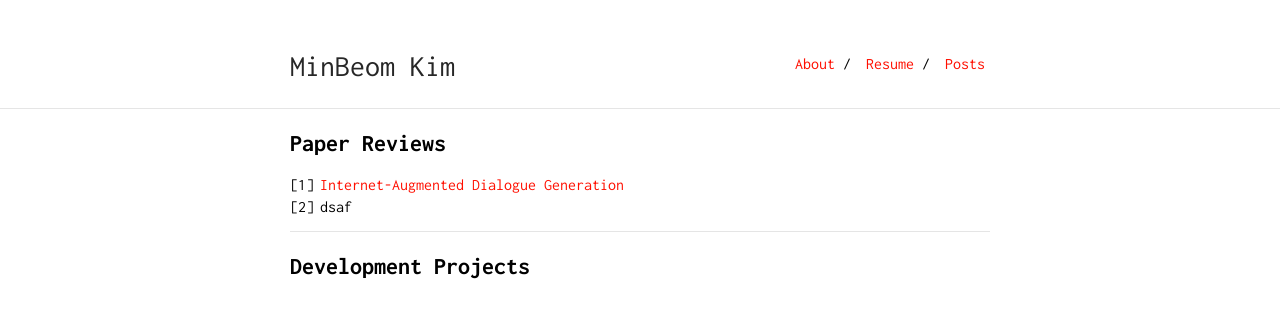
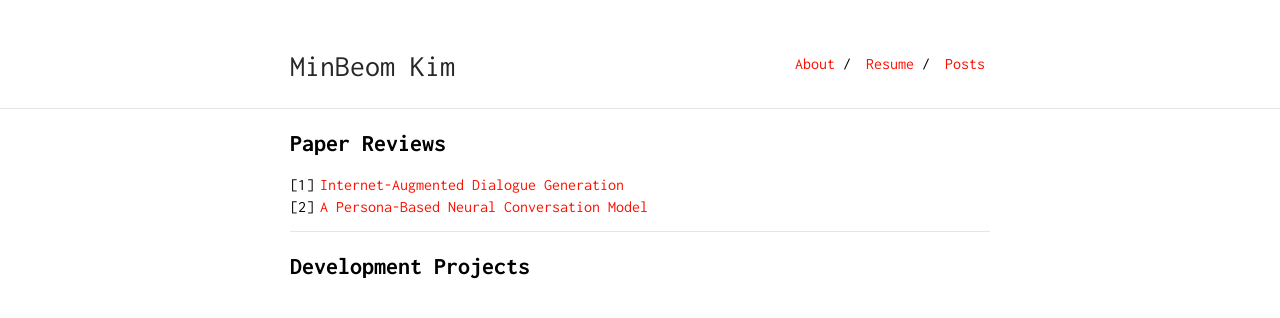
Before and after one commit to minbeomkim/minbeomkim.github.io, a Jekyll site: the page built from post.md, in a window 1280 px wide. Shown: the top 318 px of the page. Built offline with Jekyll 4.4.1, drawn with Linux system fonts in a browser that asks for light colours; our own code applies the rules of GitHub Pages for plain Markdown files.

Commit message:
Update post.md

```diff
--- a/post.md
+++ b/post.md
@@ -6,8 +6,7 @@ is_contact: true
 ## Paper Reviews
 
 1. [Internet-Augmented Dialogue Generation](https://minbeomkim.github.io/Post-Internet-Augmented_Dialogue_Generation)
-<br/>
-2. dsaf
+2. [A Persona-Based Neural Conversation Model]()
 
 
 ---
```
